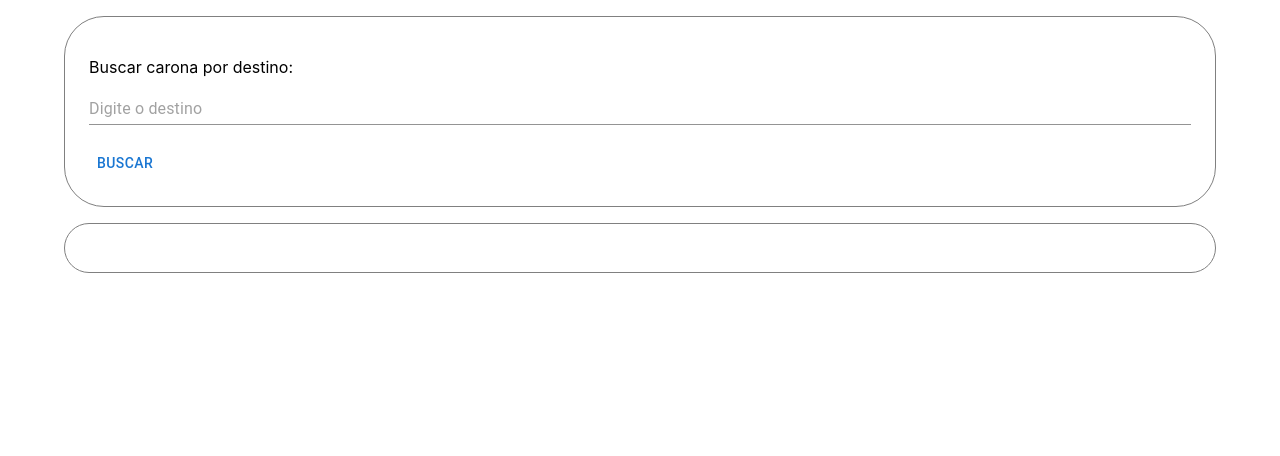
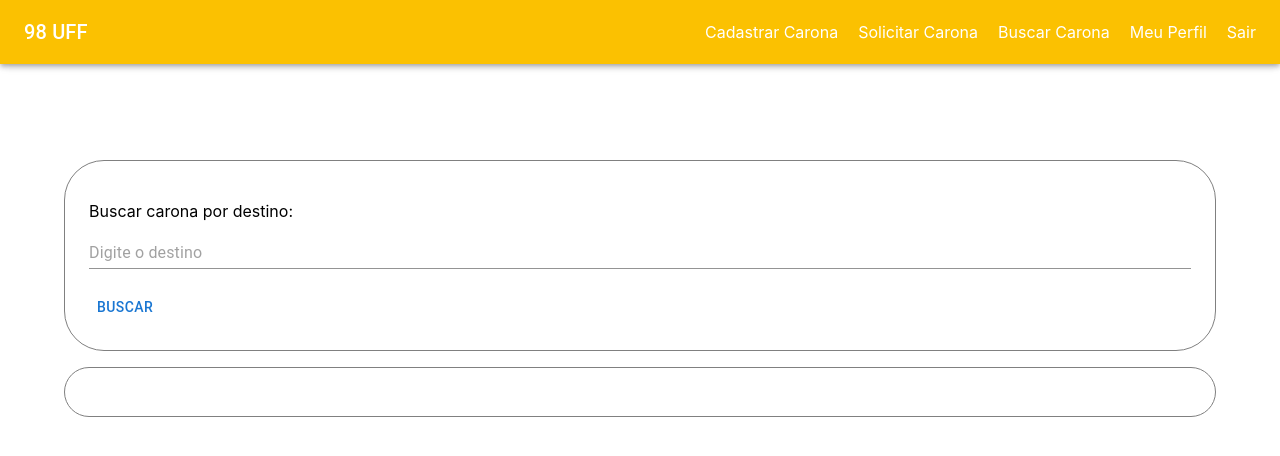
Before and after one commit to felippevianna/gpms, a React (Create React App) app in the folder Frontend/: page /listar-caronas in a window 1280 px wide. Shown: the top 456 px of the page. Built offline with nearby package versions, Linux system fonts and the light colour scheme.

Commit message:
Inclusão Navbar

```diff
--- /dev/null
+++ b/Frontend/src/components/Navbar.js
@@ -0,0 +1,38 @@
+import React from 'react';
+import '../styles/Container.css'; // Importe o arquivo de estilos
+import AppBar from '@mui/material/AppBar';
+import Toolbar from '@mui/material/Toolbar';
+import Typography from '@mui/material/Typography';
+import Link from '@mui/material/Link';
+import Box from '@mui/material/Box';
+
+const Navbar  = () => {
+    return (
+        <AppBar position="fixed" sx={{ backgroundColor: '#FBC101' }}>
+        <Toolbar>
+        <Typography variant="h6" component="div" sx={{ flexGrow: 1 }}>
+            98 UFF
+        </Typography>
+        <Box sx={{ display: 'flex', gap: '20px' }}>
+            <Link href="/carona" color="inherit" underline="none">
+            Cadastrar Carona
+            </Link>
+            <Link href="/SolicitarCarona" color="inherit" underline="none">
+            Solicitar Carona
+            </Link>
+            <Link href="/listar-caronas" color="inherit" underline="none">
+            Buscar Carona
+            </Link>
+            <Link href="/Perfil" color="inherit" underline="none">
+            Meu Perfil
+            </Link>
+            <Link href="/Login" color="inherit" underline="none">
+            Sair
+            </Link>
+        </Box>
+        </Toolbar>
+        </AppBar>
+  );
+};
+
+export default Navbar;
--- a/Frontend/src/pages/CadastroCarona.js
+++ b/Frontend/src/pages/CadastroCarona.js
@@ -4,6 +4,7 @@ import Button from '@mui/joy/Button';
 import Box from '@mui/joy/Box';
 import Container from '../components/Container';
 import Input from '@mui/joy/Input';
+import Navbar from '../components/Navbar';
 
 const CadastroCarona = () => {
   const [formData, setFormData] = useState({
@@ -37,6 +38,8 @@ const CadastroCarona = () => {
   };
 
   return (
+    <Box sx={{ flexGrow: 1 }}>
+      <Navbar/>
       <Container>
         <Box container spacing={0} sx={{ flexGrow: 0, p: 3, border: '1px ridge grey', borderRadius: 10 }}>
           <form onSubmit={handleSubmit}>
@@ -62,6 +65,7 @@ const CadastroCarona = () => {
           </form>
         </Box>
       </Container>
+    </Box>
   );
 };
 
--- a/Frontend/src/pages/ListarCaronas.js
+++ b/Frontend/src/pages/ListarCaronas.js
@@ -2,6 +2,7 @@ import React, { useState } from 'react';
 import { Container, Box, Input, Button, Card, CardContent, Typography, IconButton, Modal } from '@mui/material';
 import VisibilityIcon from '@mui/icons-material/Visibility';
 import axios from 'axios';
+import Navbar from '../components/Navbar';
 
 const ListarCaronas = () => {
     const [searchTerm, setSearchTerm] = useState('');
@@ -36,8 +37,11 @@ const ListarCaronas = () => {
     };
 
     return (
+        <Box sx={{ flexGrow: 1 }}>
+            <Navbar/>
+
             <Container>
-            <Box container spacing={0} sx={{ flexGrow: 0, p: 3, border: '1px ridge grey', borderRadius: 10, marginTop: 2 }}>
+                <Box container spacing={0} sx={{ flexGrow: 0, p: 3, border: '1px ridge grey', borderRadius: 10, marginTop: 20 }}>
                     <form onSubmit={handleSubmit}>
                         <p>Buscar carona por destino:</p>
                         <Input
@@ -110,8 +114,8 @@ const ListarCaronas = () => {
                         )}
                     </Box>
                 </Modal>
-
             </Container>
+        </Box>
     );
 };
 
--- a/Frontend/src/pages/Perfil.js
+++ b/Frontend/src/pages/Perfil.js
@@ -8,6 +8,7 @@ import StarOutlineIcon from '@mui/icons-material/StarOutline';
 import TextField from '@mui/material/TextField';
 import Button from '@mui/material/Button';
 import axios from 'axios'; // Importar axios
+import Navbar from '../components/Navbar';
 
 const Perfil = () => {
   const [perfilUsuario, setPerfilUsuario] = useState(null);
@@ -82,6 +83,8 @@ const Perfil = () => {
   }
 
   return (
+    <Box sx={{ flexGrow: 1 }}>
+      <Navbar/>
         <Container>
           <Grid container spacing={2} justifyContent="center">
             <Grid item xs={12} md={8}>
@@ -176,6 +179,7 @@ const Perfil = () => {
             </Grid>
           </Grid>
         </Container>
+    </Box>
   );
 };
 
--- a/Frontend/src/pages/SolicitarCarona.js
+++ b/Frontend/src/pages/SolicitarCarona.js
@@ -15,6 +15,8 @@ import AppBar from '@mui/material/AppBar';
 import Toolbar from '@mui/material/Toolbar';
 import Typography from '@mui/material/Typography';
 import Link from '@mui/material/Link';
+import Navbar  from '../components/Navbar';
+
 
 const SolicitarCarona = () => {
   const [formData, setFormData] = useState({
@@ -60,30 +62,7 @@ const SolicitarCarona = () => {
 
   return (
     <Box sx={{ flexGrow: 1 }}>
-      <AppBar position="fixed" sx={{ backgroundColor: '#FBC101' }}>
-        <Toolbar>
-          <Typography variant="h6" component="div" sx={{ flexGrow: 1 }}>
-            98 UFF
-          </Typography>
-          <Box sx={{ display: 'flex', gap: '20px' }}>
-            <Link href="/carona" color="inherit" underline="none">
-              Cadastrar Carona
-            </Link>
-            <Link href="/SolicitarCarona" color="inherit" underline="none">
-              Solicitar Carona
-            </Link>
-            <Link href="/listar-caronas" color="inherit" underline="none">
-              Buscar Carona
-            </Link>
-            <Link href="/Perfil" color="inherit" underline="none">
-              Meu Perfil
-            </Link>
-            <Link href="/Login" color="inherit" underline="none">
-              Sair
-            </Link>
-          </Box>
-        </Toolbar>
-      </AppBar>
+      <Navbar/>
       <Container sx={{ marginTop: '80px' }}>
         <Grid container spacing={2} justifyContent="center">
           <Grid item xs={12} md={6}>
```
Lines whose indentation alone changed are shown as unchanged.
